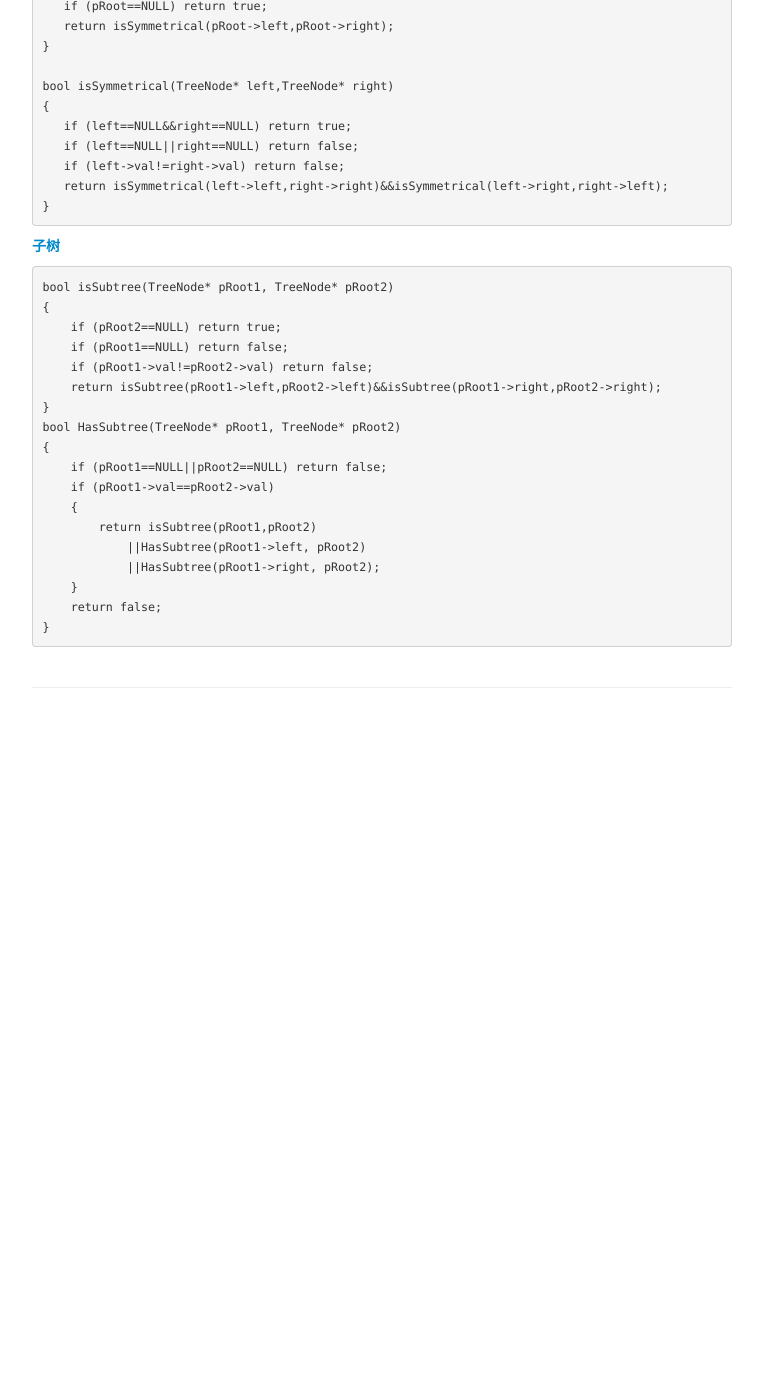
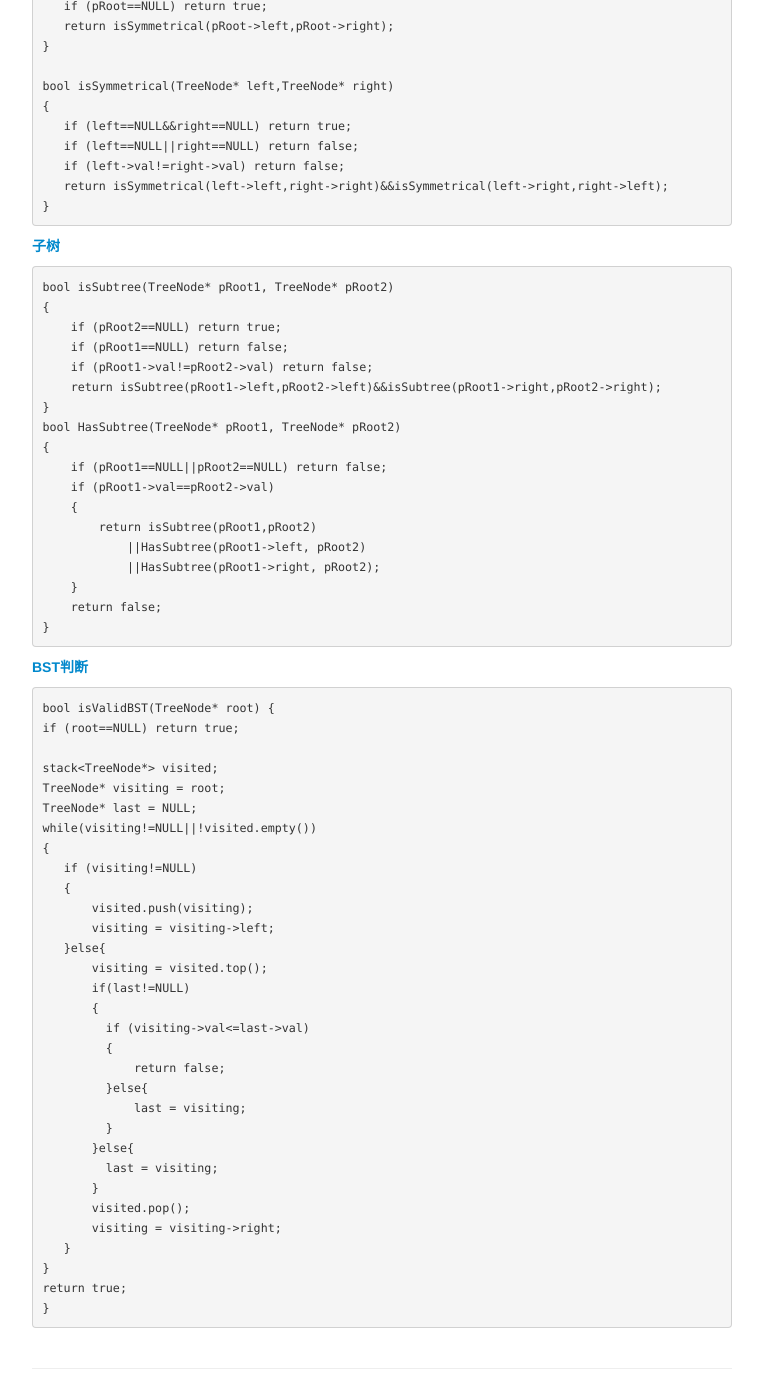
Before and after one commit to sfgcs/sfgcs.github.io, a Jekyll site: the page built from pages/leetcode.md, in a window 1280 px wide and 1400 px high, scrolled down 4373 px. Shown: the whole window, without its empty margins (258-1021 px from the left). Built offline with Jekyll 4.4.1, drawn with Linux system fonts in a browser that asks for light colours; before the commit the page ends 5092 px from its top, so only the background shows below that.

Commit message:
Update leetcode.md

````diff
--- a/pages/leetcode.md
+++ b/pages/leetcode.md
@@ -14,7 +14,7 @@ description:
    * [性质判断](#性质判断)
       * [对称](#对称)
       * [子树](#子树)
-      * [BST](#BST)
+      * [BST判断](#BST判断)
       * [AVL](#AVL)
    * [BST](#BST)
       * [BST公共祖先](#BST公共祖先)
@@ -240,3 +240,37 @@ bool HasSubtree(TreeNode* pRoot1, TreeNode* pRoot2)
     return false;
 }
 ```
+##### [BST判断](https://www.nowcoder.com/practice/6e196c44c7004d15b1610b9afca8bd88?tpId=13&tqId=11170&tPage=1&rp=1&ru=/ta/coding-interviews&qru=/ta/coding-interviews/question-ranking)
+```
+bool isValidBST(TreeNode* root) {
+if (root==NULL) return true;
+
+stack<TreeNode*> visited;
+TreeNode* visiting = root;
+TreeNode* last = NULL;
+while(visiting!=NULL||!visited.empty())
+{
+   if (visiting!=NULL)
+   {
+       visited.push(visiting);
+       visiting = visiting->left;
+   }else{
+       visiting = visited.top();
+       if(last!=NULL)
+       {
+         if (visiting->val<=last->val)
+         {
+             return false;
+         }else{
+             last = visiting;
+         }
+       }else{
+         last = visiting;
+       }
+       visited.pop();
+       visiting = visiting->right;
+   }
+}
+return true;
+}
+```
````
